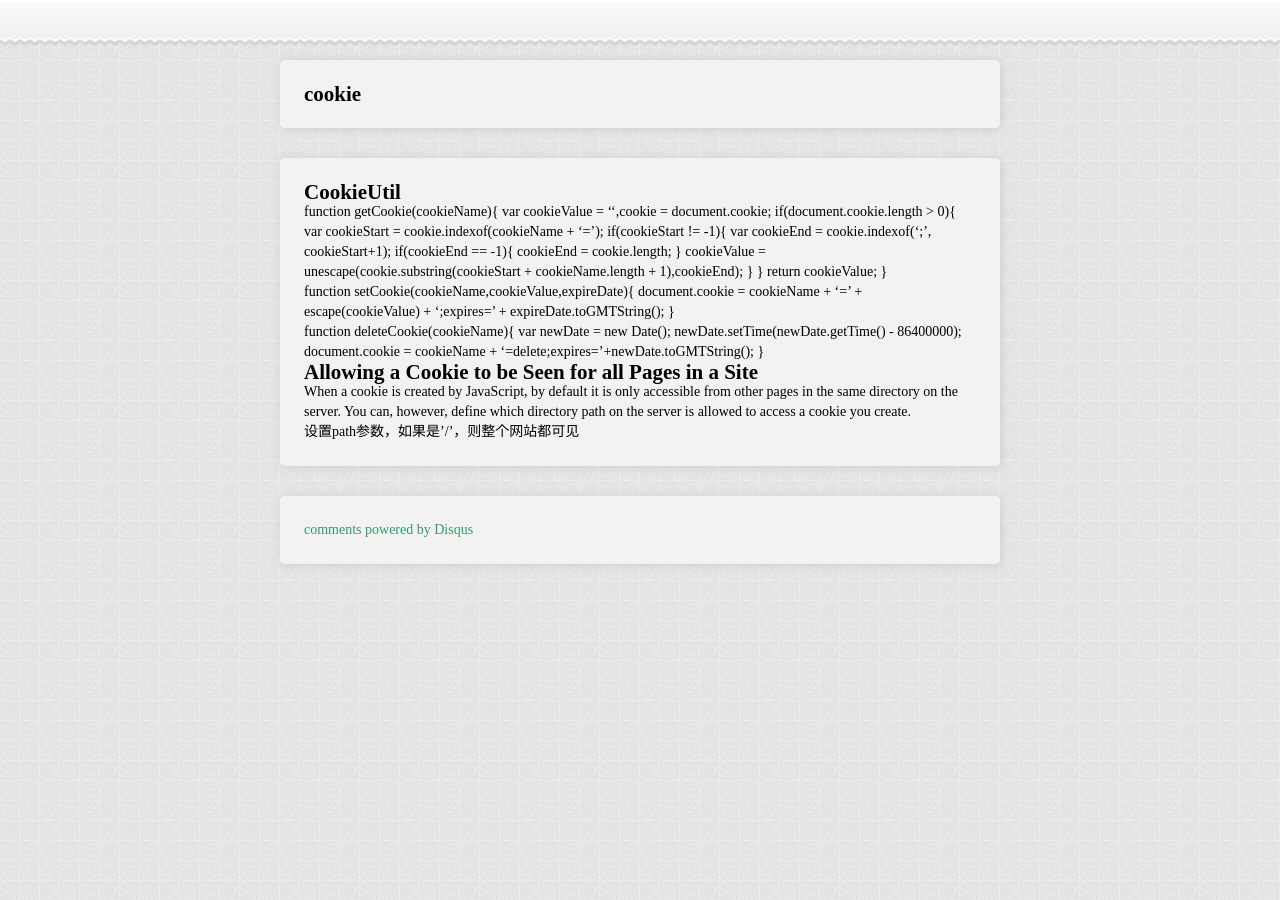
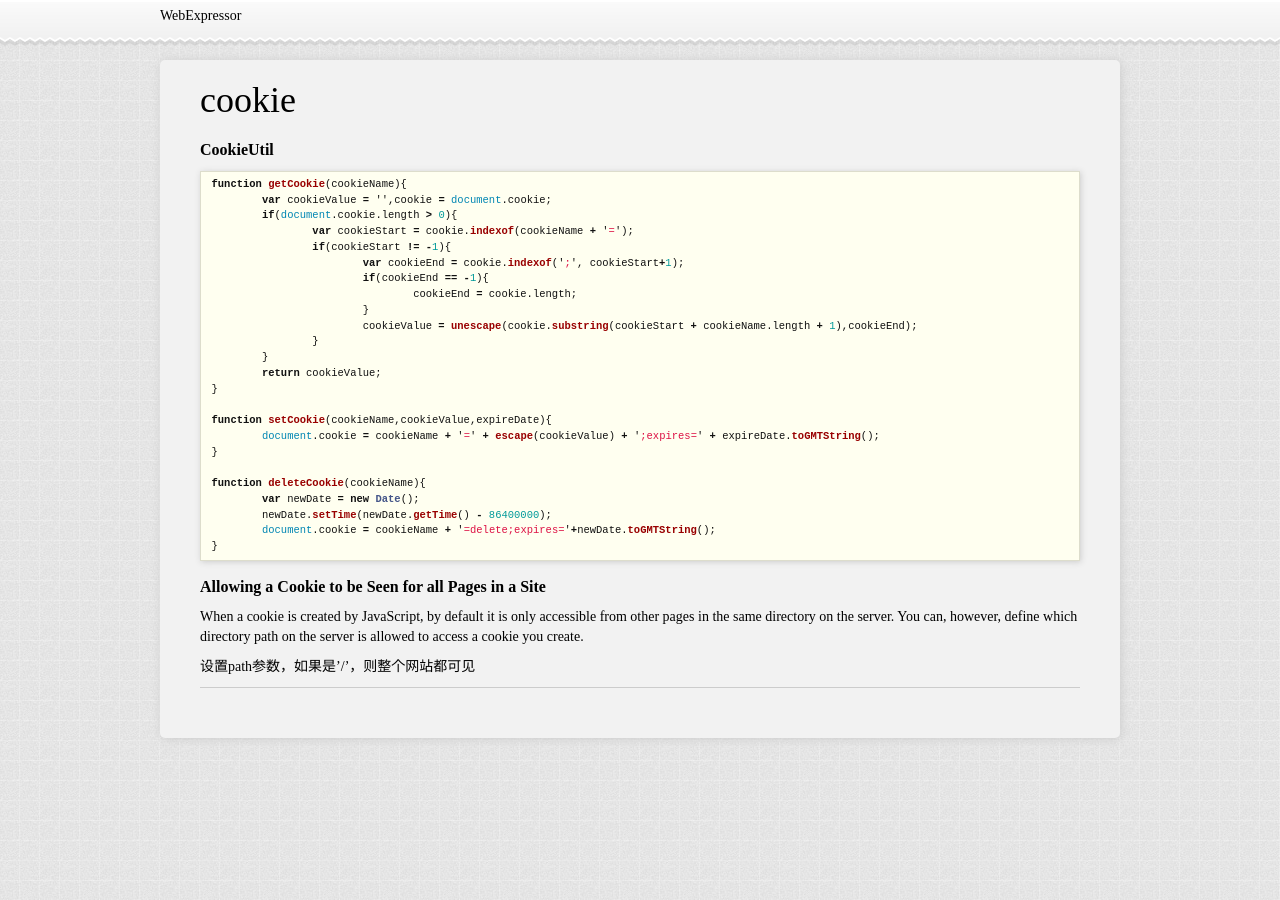
Before and after one commit to webexpressor/webexpressor.github.com, a Jekyll site: the page built from _posts/2011-12-21-cookie.md, in a window 1280 px wide. Built offline with Jekyll 4.4.1, drawn with Linux system fonts in a browser that asks for light colours; Markdown is read by kramdown in place of the engine named in the settings; comment, search, counter and statistics services are not loaded.

Commit message:
modify styles

```diff
--- a/_config.yml
+++ b/_config.yml
@@ -1,3 +1,4 @@
 server_port: 8080
 auto: true
 markdown: rdiscount
+pygments: true
--- a/_includes/comments-providers/disqus
+++ b/_includes/comments-providers/disqus
@@ -11,4 +11,3 @@
     })();
 </script>
 <noscript>Please enable JavaScript to view the <a href="http://disqus.com/?ref_noscript">comments powered by Disqus.</a></noscript>
-<a href="http://disqus.com" class="dsq-brlink">comments powered by <span class="logo-disqus">Disqus</span></a>
--- a/_layouts/default.html
+++ b/_layouts/default.html
@@ -4,11 +4,11 @@
 		<meta charset="utf-8"/>
 		<meta name="author" content="Liu Dong" />
 		<link rel="stylesheet" href="/css/base.css" type="text/css" />
+		<link rel="stylesheet" href="/css/syntax.css" type="text/css" />
 		<title>{{page.title}}</title>
 	</head>
 	<body>
-		<header role="main">
-		</header>
+		<header role="main"><div>WebExpressor</div></header>
 		<div id="content" role="main">
 			<section role="main">
 				{{ content }}
--- a/_layouts/page.html
+++ b/_layouts/page.html
@@ -2,9 +2,7 @@
 layout: default
 ---
 <div class="page">
-	<div class="header">
-		<h1>{{ page.title }}</h1>
-	</div>
+	<header>{{ page.title }}</header>
 	<div class="content">{{ content }}</div>
-	<div class="comments">{% include comments %}</div>
+	{% include comments %}
 </div>
--- a/_posts/2011-12-21-cookie.md
+++ b/_posts/2011-12-21-cookie.md
@@ -6,6 +6,7 @@
 description: cookie utils 包括了操作cookie的一些常用方法
 ---
 # CookieUtil
+{% highlight javascript %}
 function getCookie(cookieName){
 	var cookieValue = '',cookie = document.cookie;
 	if(document.cookie.length > 0){
@@ -30,7 +31,7 @@
 	newDate.setTime(newDate.getTime() - 86400000);
 	document.cookie = cookieName + '=delete;expires='+newDate.toGMTString();
 }
-
+{% endhighlight %}
 # Allowing a Cookie to be Seen for all Pages in a Site
 When a cookie is created by JavaScript, by default it is only accessible from
 other pages in the same directory on the server. You can, however, define
--- a/css/base.css
+++ b/css/base.css
@@ -7,12 +7,13 @@
 	background: url(../images/bg.jpg) repeat;
 	font-size: 14px;
 	position: relative;
+	font-family: "微软雅黑";
 }
 ul{
 	list-style: none;
 }
 a {
-	color: #396;
+	color: #000;
 	text-decoration: none;
 }
 header[role="main"] {
@@ -24,16 +25,20 @@
 	padding-top: 8px;
 	z-index: 1000;
 }
+header[role="main"] div{
+	width: 960px;
+	margin: 0 auto;
+}
 #content[role="main"]{
-	width:1020px;
-	width:720px;
+	width:960px;
+	/*width:720px;*/
 	margin: 0 auto;
 	padding: 60px 0px;
 	position: relative;
 }
 
 #content section[role="main"]{
-	width: 720px;
+	width: 100%;
 	float: left;
 }
 
@@ -129,13 +134,10 @@
 }
 
 /* 详情页面样式 */
-.page .header{
-	font-weight: bold;
-}
-.page > div{
+.page {
 	margin-bottom: 30px;
 	background: #F2F2F2;
-	padding: 24px;
+	padding: 30px 40px;
 	border-radius: 5px;
 	-webkit-box-shadow: 1px 1px 10px #CCC;
 	-moz-box-shadow: 1px 1px 10px #ccc;
@@ -143,4 +145,33 @@
 	-o-box-shadow: 1px 1px 10px #ccc;
 	box-shadow: 1px 1px 10px #ccc;
 	line-height: 20px;
+	font-weight: normal;
 }
+.page header{
+	font-size: 36px;
+	margin-bottom: 30px;
+}
+.page .content h1{
+	font-size: 16px;
+	margin: 10px 0px;
+}
+.page .content p{
+	margin: 10px 0px;
+}
+.page .content{
+	border-bottom: 1px solid #ccc;
+	margin: 20px 0px;
+}
+pre{
+	margin: 1em 0 1.5em 0;
+	font-size: 0.75em;
+	line-height: 1.5em;
+	color: #111;
+	background: ivory;
+	border: 1px solid #DDC;
+	padding: 0.5em 1em;
+	overflow: hidden;
+	box-shadow: 1px 1px 6px #CCC;
+	-webkit-box-shadow: 1px 1px 6px #CCC;
+	-moz-box-shadow: 1px 1px 6px #CCC;
+}
--- /dev/null
+++ b/css/syntax.css
@@ -0,0 +1,60 @@
+.highlight  { background: #ffffff; }
+.highlight .c { color: #999988; font-style: italic } /* Comment */
+.highlight .err { color: #a61717; background-color: #e3d2d2 } /* Error */
+.highlight .k { font-weight: bold } /* Keyword */
+.highlight .o { font-weight: bold } /* Operator */
+.highlight .cm { color: #999988; font-style: italic } /* Comment.Multiline */
+.highlight .cp { color: #999999; font-weight: bold } /* Comment.Preproc */
+.highlight .c1 { color: #999988; font-style: italic } /* Comment.Single */
+.highlight .cs { color: #999999; font-weight: bold; font-style: italic } /* Comment.Special */
+.highlight .gd { color: #000000; background-color: #ffdddd } /* Generic.Deleted */
+.highlight .gd .x { color: #000000; background-color: #ffaaaa } /* Generic.Deleted.Specific */
+.highlight .ge { font-style: italic } /* Generic.Emph */
+.highlight .gr { color: #aa0000 } /* Generic.Error */
+.highlight .gh { color: #999999 } /* Generic.Heading */
+.highlight .gi { color: #000000; background-color: #ddffdd } /* Generic.Inserted */
+.highlight .gi .x { color: #000000; background-color: #aaffaa } /* Generic.Inserted.Specific */
+.highlight .go { color: #888888 } /* Generic.Output */
+.highlight .gp { color: #555555 } /* Generic.Prompt */
+.highlight .gs { font-weight: bold } /* Generic.Strong */
+.highlight .gu { color: #aaaaaa } /* Generic.Subheading */
+.highlight .gt { color: #aa0000 } /* Generic.Traceback */
+.highlight .kc { font-weight: bold } /* Keyword.Constant */
+.highlight .kd { font-weight: bold } /* Keyword.Declaration */
+.highlight .kp { font-weight: bold } /* Keyword.Pseudo */
+.highlight .kr { font-weight: bold } /* Keyword.Reserved */
+.highlight .kt { color: #445588; font-weight: bold } /* Keyword.Type */
+.highlight .m { color: #009999 } /* Literal.Number */
+.highlight .s { color: #d14 } /* Literal.String */
+.highlight .na { color: #008080 } /* Name.Attribute */
+.highlight .nb { color: #0086B3 } /* Name.Builtin */
+.highlight .nc { color: #445588; font-weight: bold } /* Name.Class */
+.highlight .no { color: #008080 } /* Name.Constant */
+.highlight .ni { color: #800080 } /* Name.Entity */
+.highlight .ne { color: #990000; font-weight: bold } /* Name.Exception */
+.highlight .nf { color: #990000; font-weight: bold } /* Name.Function */
+.highlight .nn { color: #555555 } /* Name.Namespace */
+.highlight .nt { color: #000080 } /* Name.Tag */
+.highlight .nv { color: #008080 } /* Name.Variable */
+.highlight .ow { font-weight: bold } /* Operator.Word */
+.highlight .w { color: #bbbbbb } /* Text.Whitespace */
+.highlight .mf { color: #009999 } /* Literal.Number.Float */
+.highlight .mh { color: #009999 } /* Literal.Number.Hex */
+.highlight .mi { color: #009999 } /* Literal.Number.Integer */
+.highlight .mo { color: #009999 } /* Literal.Number.Oct */
+.highlight .sb { color: #d14 } /* Literal.String.Backtick */
+.highlight .sc { color: #d14 } /* Literal.String.Char */
+.highlight .sd { color: #d14 } /* Literal.String.Doc */
+.highlight .s2 { color: #d14 } /* Literal.String.Double */
+.highlight .se { color: #d14 } /* Literal.String.Escape */
+.highlight .sh { color: #d14 } /* Literal.String.Heredoc */
+.highlight .si { color: #d14 } /* Literal.String.Interpol */
+.highlight .sx { color: #d14 } /* Literal.String.Other */
+.highlight .sr { color: #009926 } /* Literal.String.Regex */
+.highlight .s1 { color: #d14 } /* Literal.String.Single */
+.highlight .ss { color: #990073 } /* Literal.String.Symbol */
+.highlight .bp { color: #999999 } /* Name.Builtin.Pseudo */
+.highlight .vc { color: #008080 } /* Name.Variable.Class */
+.highlight .vg { color: #008080 } /* Name.Variable.Global */
+.highlight .vi { color: #008080 } /* Name.Variable.Instance */
+.highlight .il { color: #009999 } /* Literal.Number.Integer.Long */
```
